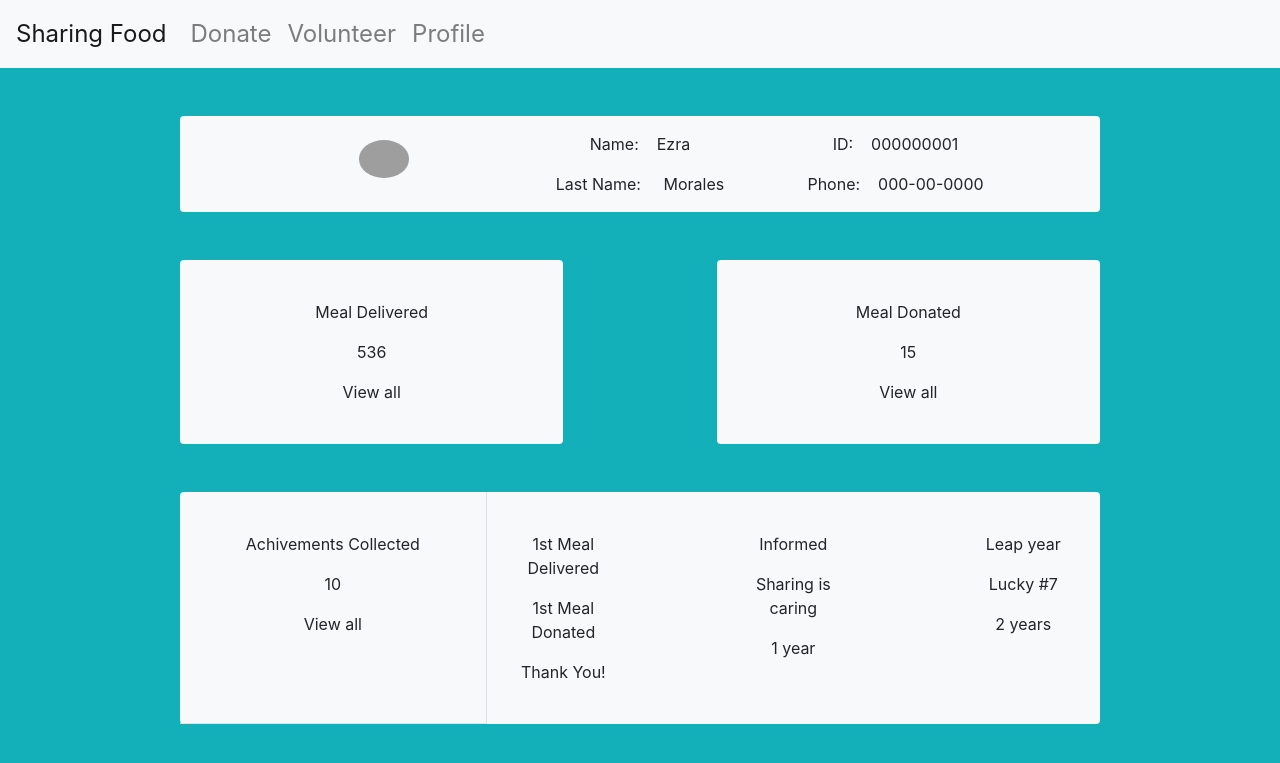
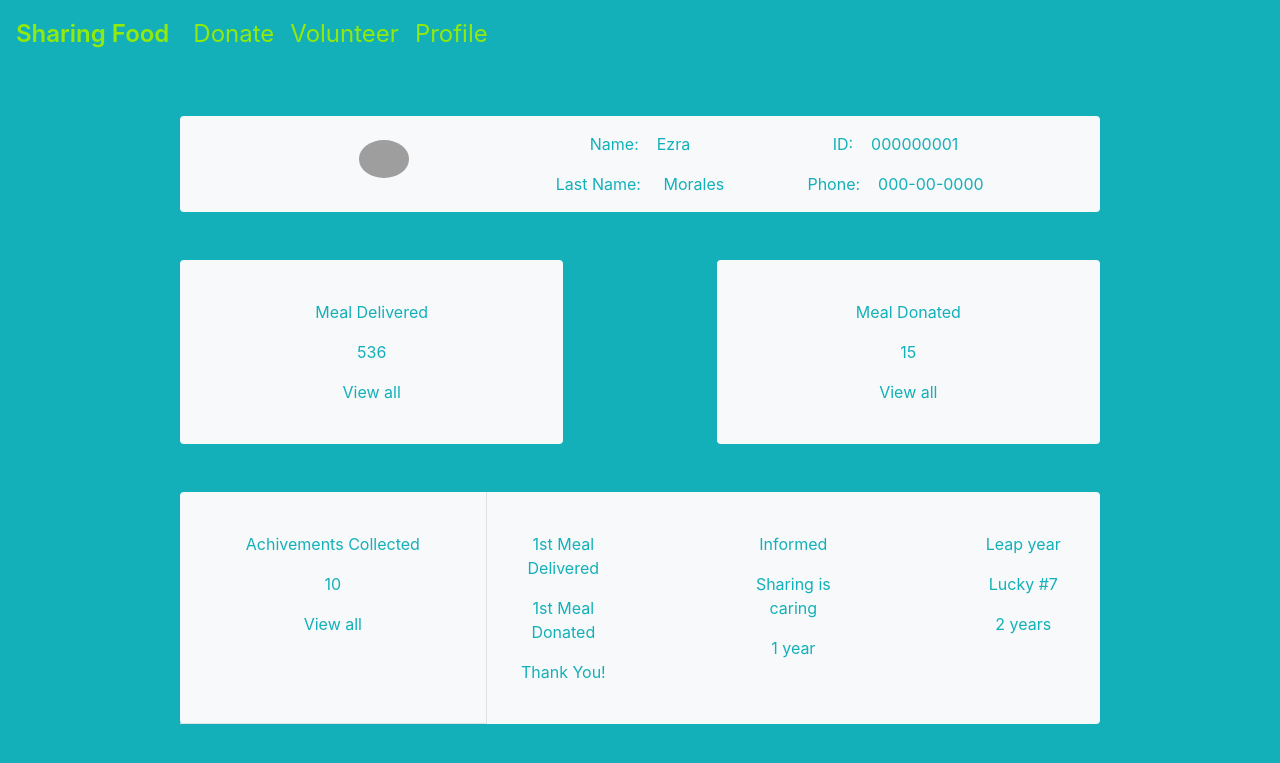
Before and after one commit to sicaramacuya/sharing-food, a Flask app: page /profile in a window 1280 px wide. Shown: the top 763 px of the page. Run offline with Flask 2, Linux system fonts and the light colour scheme; some libraries are stand-ins or nearby versions; grey boxes are pictures that could not be loaded.

Commit message:
updated the text and background color

```diff
--- a/templates/profile.html
+++ b/templates/profile.html
@@ -6,21 +6,21 @@ SharingFood | Profile
 
 {% block content %}
 <section style="background-color: #13B0B9;">
-    <nav class="navbar navbar-expand-sm navbar-light bg-light" >
-      <a class="navbar-brand" href="/" style="font-size: 1.50rem;">Sharing Food</a>
+    <nav class="navbar navbar-expand-sm navbar-light bg-light"  style="background-color: #13B0B9 !important;">
+        <a class="navbar-brand" href="/" style="font-size: 1.50rem; color: #91EA0B; font-weight: 600;">Sharing Food</a>
         <button class="navbar-toggler" type="button" data-toggle="collapse" data-target="#navbarNav" aria-controls="navbarNav" aria-expanded="false" aria-label="Toggle navigation">
           <span class="navbar-toggler-icon"></span>
         </button>
         <div class="collapse navbar-collapse" id="navbarNav">
           <ul class="navbar-nav">
             <li class="nav-item ">
-            <a class="nav-link" href="/donate" style="font-size: 1.50rem;">Donate <span class="sr-only">(current)</span></a>
+              <a class="nav-link" href="/donate" style="font-size: 1.50rem; color: #91EA0B">Donate <span class="sr-only">(current)</span></a>
             </li>
             <li class="nav-item">
-            <a class="nav-link" href="/volunteer" style="font-size: 1.50rem;">Volunteer</a>
+              <a class="nav-link" href="/volunteer" style="font-size: 1.50rem; color: #91EA0B">Volunteer</a>
             </li>
             <li class="nav-item">
-            <a class="nav-link" href="/profile" style="font-size: 1.50rem;">Profile</a>
+              <a class="nav-link" href="/profile" style="font-size: 1.50rem; color: #91EA0B">Profile</a>
             </li>
           </ul>
         </div>
@@ -43,8 +43,8 @@ SharingFood | Profile
                                         <div class="container">
                                             <div class="row">
                                                 <div class="col-sm">
-                                                    <p class="my-3" style="font-size: 1rem; font-weight: 400;">Name:&nbsp;&nbsp;&nbsp;&nbsp;Ezra</p>
-                                                    <p style="font-size: 1rem; font-weight: 400;">Last Name: &nbsp;&nbsp;&nbsp;&nbsp;Morales</p>
+                                                    <p class="my-3" style="font-size: 1rem; font-weight: 400; color: #13B0B9;">Name:&nbsp;&nbsp;&nbsp;&nbsp;Ezra</p>
+                                                    <p style="font-size: 1rem; font-weight: 400; color: #13B0B9;">Last Name: &nbsp;&nbsp;&nbsp;&nbsp;Morales</p>
                                                 </div>
                                             </div>
                                         </div>
@@ -53,8 +53,8 @@ SharingFood | Profile
                                         <div class="container">
                                             <div class="row">
                                                 <div class="col-sm">
-                                                    <p class="my-3" style="font-size: 1rem; font-weight: 400;">ID:&nbsp;&nbsp;&nbsp; 000000001</p>
-                                                    <p class="my-3" style="font-size: 1rem; font-weight: 400;">Phone:  &nbsp;&nbsp;&nbsp;000-00-0000</p>
+                                                    <p class="my-3" style="font-size: 1rem; font-weight: 400; color: #13B0B9;">ID:&nbsp;&nbsp;&nbsp; 000000001</p>
+                                                    <p class="my-3" style="font-size: 1rem; font-weight: 400; color: #13B0B9;">Phone:  &nbsp;&nbsp;&nbsp;000-00-0000</p>
                                                 </div>
                                             </div>
                                         </div>
@@ -82,9 +82,9 @@ SharingFood | Profile
                                         <div class="container">
                                             <div class="row">
                                                 <div class="col-sm">
-                                                    <p class="my-3" style="font-size: 1rem; font-weight: 400;">Meal Delivered</p>
-                                                    <p style="font-size: 1rem; font-weight: 400;">536</p>
-                                                    <p style="font-size: 1rem; font-weight: 400;">View all</p>
+                                                    <p class="my-3" style="font-size: 1rem; font-weight: 400;color: #13B0B9;">Meal Delivered</p>
+                                                    <p style="font-size: 1rem; font-weight: 400;color: #13B0B9;">536</p>
+                                                    <p style="font-size: 1rem; font-weight: 400;color: #13B0B9;">View all</p>
                                                 </div>
                                             </div>
                                         </div>
@@ -94,9 +94,9 @@ SharingFood | Profile
                                         <div class="container">
                                             <div class="row">
                                                 <div class="col-sm">
-                                                    <p class="my-3" style="font-size: 1rem; font-weight: 400;">Meal Donated</p>
-                                                    <p style="font-size: 1rem; font-weight: 400;">15</p>
-                                                    <p style="font-size: 1rem; font-weight: 400;">View all</p>
+                                                    <p class="my-3" style="font-size: 1rem; font-weight: 400;color: #13B0B9;">Meal Donated</p>
+                                                    <p style="font-size: 1rem; font-weight: 400;color: #13B0B9;">15</p>
+                                                    <p style="font-size: 1rem; font-weight: 400;color: #13B0B9;">View all</p>
                                                 </div>
                                             </div>
                                         </div>
@@ -121,24 +121,24 @@ SharingFood | Profile
                             <div class="container bg-light rounded">
                                 <div class="row">
                                     <div class="col-sm-4 border-right border-bottom text-center py-4">
-                                        <p class="my-3" style="font-size: 1rem; font-weight: 400;">Achivements Collected</p>
-                                        <p style="font-size: 1rem; font-weight: 400;">10</p>
-                                        <p style="font-size: 1rem; font-weight: 400;">View all</p>
+                                        <p class="my-3" style="font-size: 1rem; font-weight: 400;color: #13B0B9;">Achivements Collected</p>
+                                        <p style="font-size: 1rem; font-weight: 400;color: #13B0B9;">10</p>
+                                        <p style="font-size: 1rem; font-weight: 400;color: #13B0B9;">View all</p>
                                     </div>
                                     <div class="col-sm-2 text-center my-4">
-                                        <p class="my-3" style="font-size: 1rem; font-weight: 400;">1st Meal Delivered</p>
-                                        <p style="font-size: 1rem; font-weight: 400;">1st Meal Donated</p>
-                                        <p style="font-size: 1rem; font-weight: 400;">Thank You!</p>
+                                        <p class="my-3" style="font-size: 1rem; font-weight: 400;color: #13B0B9;">1st Meal Delivered</p>
+                                        <p style="font-size: 1rem; font-weight: 400;color: #13B0B9;">1st Meal Donated</p>
+                                        <p style="font-size: 1rem; font-weight: 400;color: #13B0B9;">Thank You!</p>
                                     </div>
                                     <div class="col-sm-2 offset-sm-1 text-center my-4">
-                                        <p class="my-3" style="font-size: 1rem; font-weight: 400;">Informed</p>
-                                        <p style="font-size: 1rem; font-weight: 400;">Sharing is caring</p>
-                                        <p style="font-size: 1rem; font-weight: 400;">1 year</p>
+                                        <p class="my-3" style="font-size: 1rem; font-weight: 400;color: #13B0B9;">Informed</p>
+                                        <p style="font-size: 1rem; font-weight: 400;color: #13B0B9;">Sharing is caring</p>
+                                        <p style="font-size: 1rem; font-weight: 400;color: #13B0B9;">1 year</p>
                                     </div>
                                     <div class="col-sm-2 offset-sm-1 text-center my-4">
-                                        <p class="my-3" style="font-size: 1rem; font-weight: 400;">Leap year</p>
-                                        <p style="font-size: 1rem; font-weight: 400;">Lucky #7</p>
-                                        <p style="font-size: 1rem; font-weight: 400;">2 years</p>
+                                        <p class="my-3" style="font-size: 1rem; font-weight: 400;color: #13B0B9;">Leap year</p>
+                                        <p style="font-size: 1rem; font-weight: 400;color: #13B0B9;">Lucky #7</p>
+                                        <p style="font-size: 1rem; font-weight: 400;color: #13B0B9;">2 years</p>
                                     </div>
                                 </div>
                             </div>
```
Also changed, not shown: templates/donate.html (+15 -14 lines), templates/home.html (+20 -20 lines), templates/volunteer.html (+13 -13 lines). Lines whose indentation alone changed are shown as unchanged.
